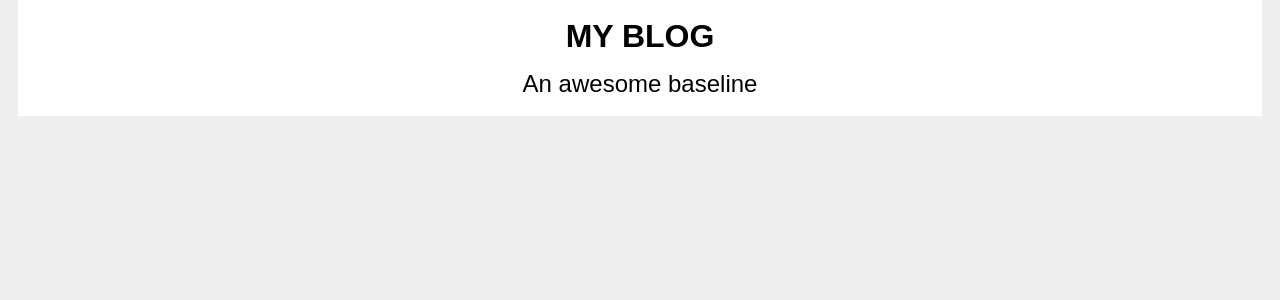
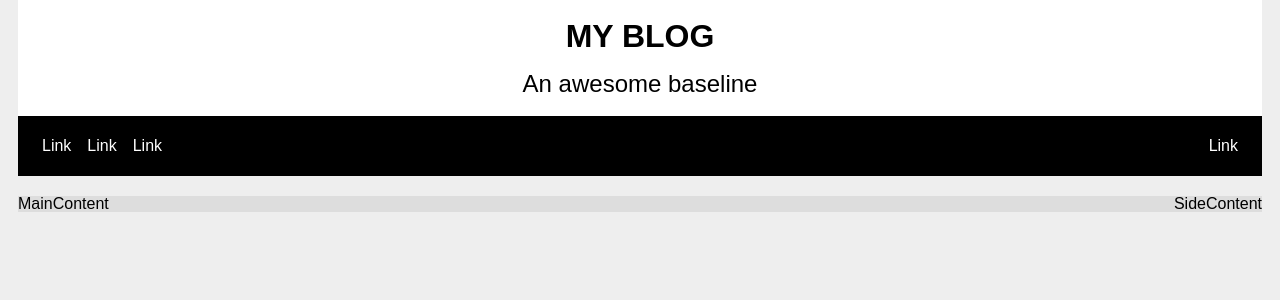
Before and after one commit to raphael94360/my-blog-bis, a React (Create React App) app: page / in a window 1280 px wide. Shown: the top 300 px of the page. Built offline with nearby package versions, Linux system fonts and the light colour scheme.

Commit message:
mise en place navigation

```diff
--- a/src/App.js
+++ b/src/App.js
@@ -1,10 +1,14 @@
 import './App.scss';
 import Header from './components/header/Header';
+import NavigationMenu from './components/navigation/NavigationMenu';
+import Content from './components/main/Content';
 
 function App() {
   return (
     <div className='container'>
       <Header />
+      <NavigationMenu />
+      <Content />
     </div>
   );
 }
--- a/src/App.scss
+++ b/src/App.scss
@@ -1,2 +1,4 @@
 @import './assets/css/general.scss';
 @import './assets/css/header.scss';
+@import './assets/css/navigation.scss';
+@import './assets/css/main.scss';
--- /dev/null
+++ b/src/assets/css/main.scss
@@ -0,0 +1,6 @@
+.content {
+  display: flex;
+  justify-content: space-between;
+  margin-top: 20px;
+  background-color: #ddd;
+}
--- /dev/null
+++ b/src/assets/css/navigation.scss
@@ -0,0 +1,26 @@
+.navigation {
+  background-color: black;
+  padding-left: 1.5rem;
+  padding-right: 1.5rem;
+
+  &-links {
+    display: flex;
+    justify-content: space-between;
+    height: 60px;
+    color: white;
+  }
+
+  &-links ul {
+    display: flex;
+    align-items: center;
+  }
+
+  &-links ul li {
+    padding-right: 1rem;
+  }
+
+  &-links ul li:last-child {
+    padding-right: 0;
+  }
+
+}
--- /dev/null
+++ b/src/components/main/Content.js
@@ -0,0 +1,14 @@
+import MainContent from "./mainContent/MainContent";
+import SideContent from "./sideContent/SideContent";
+
+const Main = () => {
+  return(
+    <div className="content">
+      <MainContent />
+      <SideContent />
+    </div>
+
+  )
+}
+
+export default Main;
--- /dev/null
+++ b/src/components/main/mainContent/MainContent.js
@@ -0,0 +1,9 @@
+const MainContent = () => {
+  return(
+    <div className="content-main">
+      <p> MainContent </p>
+    </div>
+  )
+}
+
+export default MainContent;
--- /dev/null
+++ b/src/components/main/sideContent/SideContent.js
@@ -0,0 +1,7 @@
+const SideContent = () => {
+  return(
+    <div className="content-side">SideContent</div>
+  )
+}
+
+export default SideContent;
--- /dev/null
+++ b/src/components/navigation/Link.js
@@ -0,0 +1,19 @@
+const Links = (props) => {
+  return(
+    <>
+      <div className="navigation-links">
+        <ul>
+          <li>{props.link}</li>
+          <li>{props.link}</li>
+          <li>{props.link}</li>
+        </ul>
+        <ul>
+          <li>{props.link}</li>
+        </ul>
+      </div>
+    </>
+
+  )
+}
+
+export default Links;
--- /dev/null
+++ b/src/components/navigation/NavigationMenu.js
@@ -0,0 +1,12 @@
+import Links from "./Link";
+
+const NavigationMenu = () => {
+  return (
+    <div className="navigation">
+      <Links link={"Link"} />
+    </div>
+
+  )
+}
+
+export default NavigationMenu;
```
